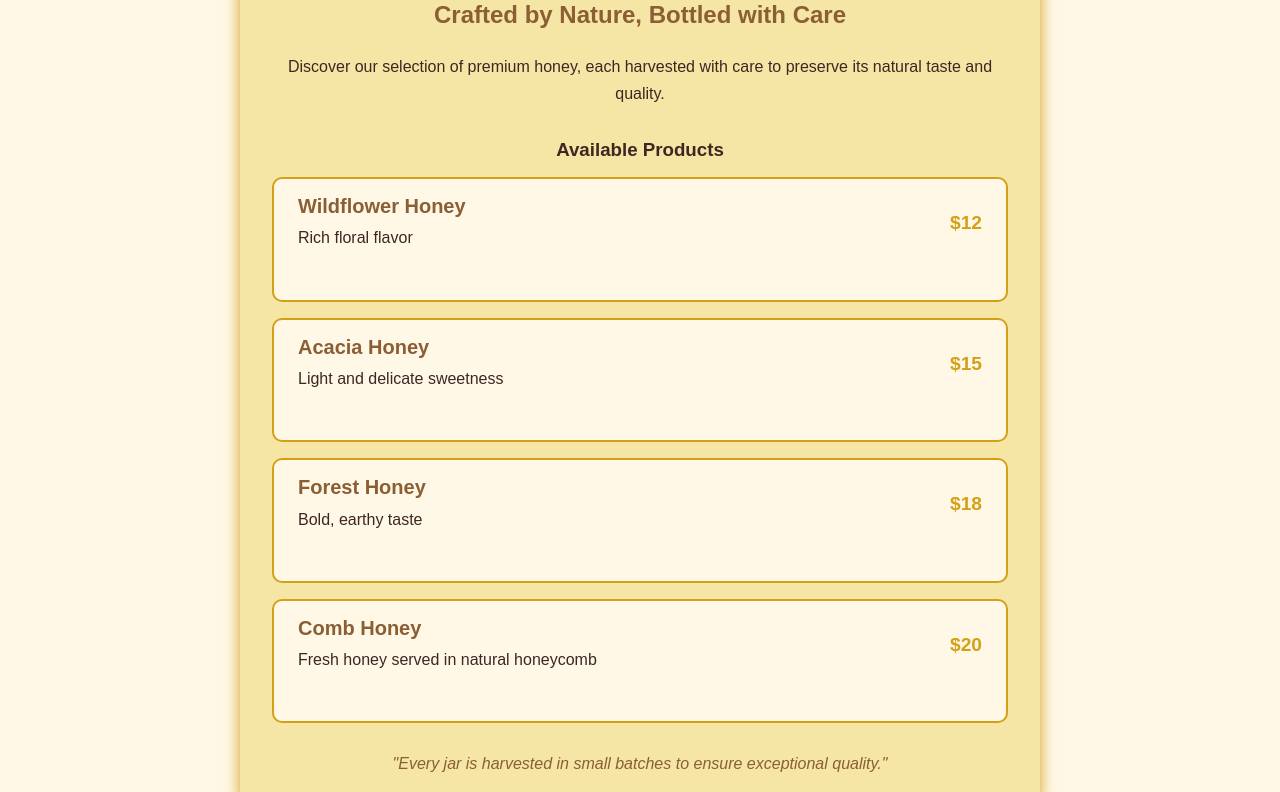
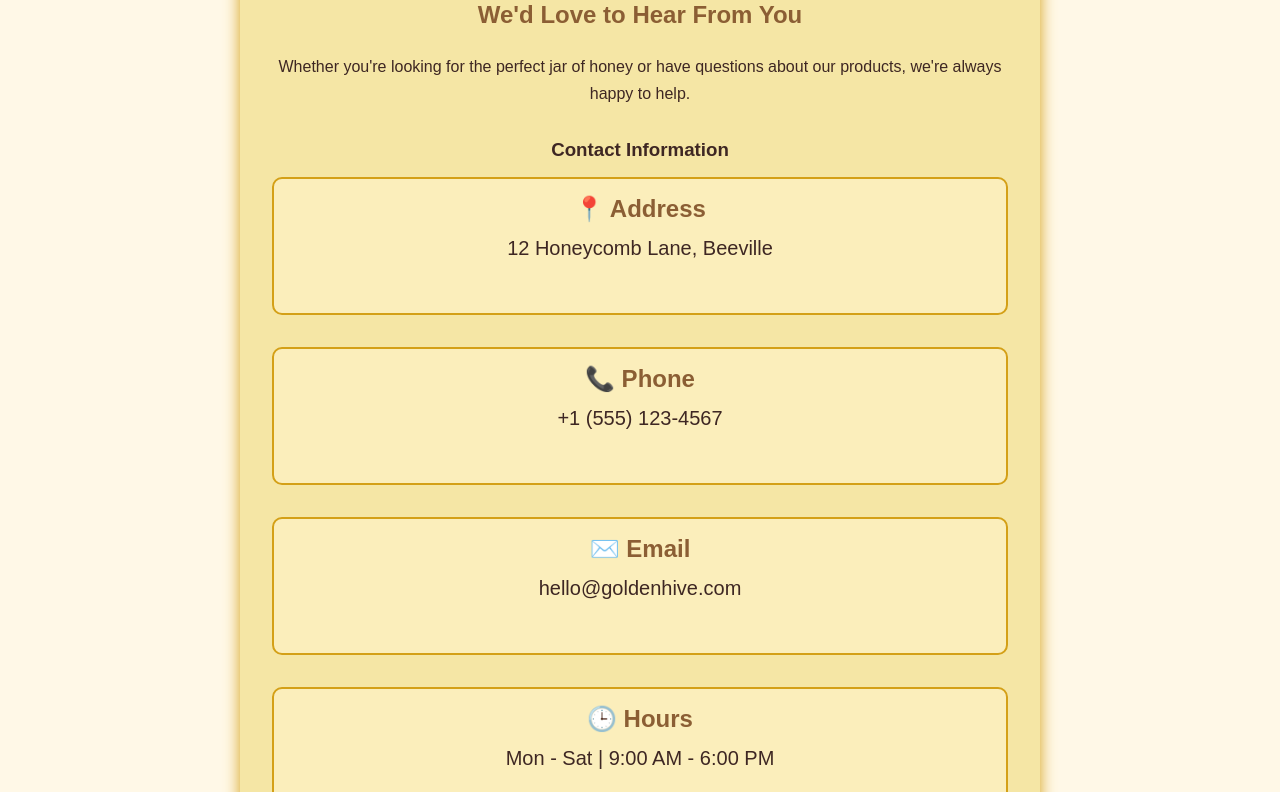
Before and after one commit to KhazinAwan/Restaurant-Page, a website built with webpack: page src/template.html in a window 1280 px wide. Shown: the part 242-1034 px from the top of the page. Built offline with nearby package versions, Linux system fonts and the light colour scheme.

Commit message:
Create thecontact page using js and write css

```diff
--- a/src/components/contact/contact.js
+++ b/src/components/contact/contact.js
@@ -0,0 +1,75 @@
+function loadContact() {
+
+    const content = document.getElementById("content");
+
+    const heading = document.createElement("h1");
+    heading.textContent = "Visit Golden Hive";
+
+    const subHeading = document.createElement("h2");
+    subHeading.textContent = "We'd Love to Hear From You";
+
+    const description = document.createElement("p");
+    description.textContent =
+        "Whether you're looking for the perfect jar of honey or have questions about our products, we're always happy to help.";
+
+    const section = document.createElement("section");
+
+    const sectionHeading = document.createElement("h3");
+    sectionHeading.textContent = "Contact Information";
+
+    const contactContainer = document.createElement("div");
+    contactContainer.classList.add("contactContainer");
+
+    const contacts = [
+        {
+            title: "📍 Address",
+            value: "12 Honeycomb Lane, Beeville"
+        },
+        {
+            title: "📞 Phone",
+            value: "+1 (555) 123-4567"
+        },
+        {
+            title: "✉️ Email",
+            value: "hello@goldenhive.com"
+        },
+        {
+            title: "🕒 Hours",
+            value: "Mon - Sat | 9:00 AM - 6:00 PM"
+        }
+    ];
+
+    contacts.forEach(contact => {
+
+        const contactCard = document.createElement("div");
+        contactCard.classList.add("contactCard");
+
+        const title = document.createElement("h4");
+        title.textContent = contact.title;
+
+        const value = document.createElement("p");
+        value.textContent = contact.value;
+
+        contactCard.append(title, value);
+
+        contactContainer.appendChild(contactCard);
+
+    });
+
+    section.append(sectionHeading, contactContainer);
+
+    const note = document.createElement("blockquote");
+    note.textContent =
+        '"We look forward to welcoming you to the Golden Hive family!"';
+
+    content.append(
+        heading,
+        subHeading,
+        description,
+        section,
+        note
+    );
+
+}
+
+export default loadContact;
--- a/src/index.js
+++ b/src/index.js
@@ -3,6 +3,9 @@ import "./style.css"
 
 // home();
 
-import menu from "./components/menu/menu.js"
-menu();
+// import menu from "./components/menu/menu.js"
+// menu();
+
+import contact from "./components/contact/contact.js"
+contact();
 console.log("I luv unohana so much");
--- a/src/style.css
+++ b/src/style.css
@@ -190,3 +190,36 @@ nav button {
     color: var(--primary-color);
 
 }
+
+.contactCard {
+
+    padding: 1rem;
+
+    margin-bottom: 2rem;
+
+    background-color: #fbeebb;
+
+    border: 2px solid var(--primary-color);
+    border-radius: 10px;
+
+}
+
+.contactCard h4 {
+
+    margin: 0 0 0.5rem 0;
+
+    color: var(--accent-color);
+
+    font-size: 1.5rem;
+
+}
+
+.contactCard p {
+
+    margin: 0;
+
+    line-height: 1.5;
+
+    font-size: 1.25rem;
+
+}
```
